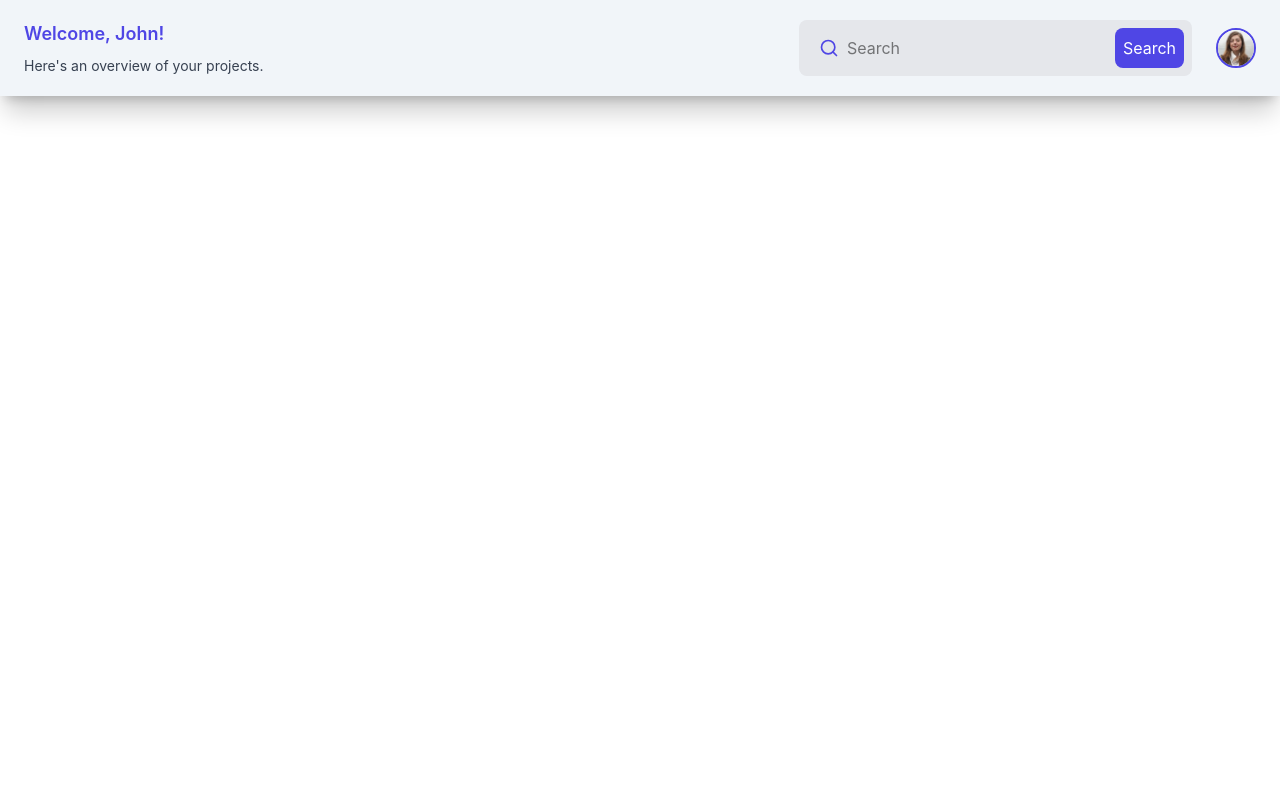
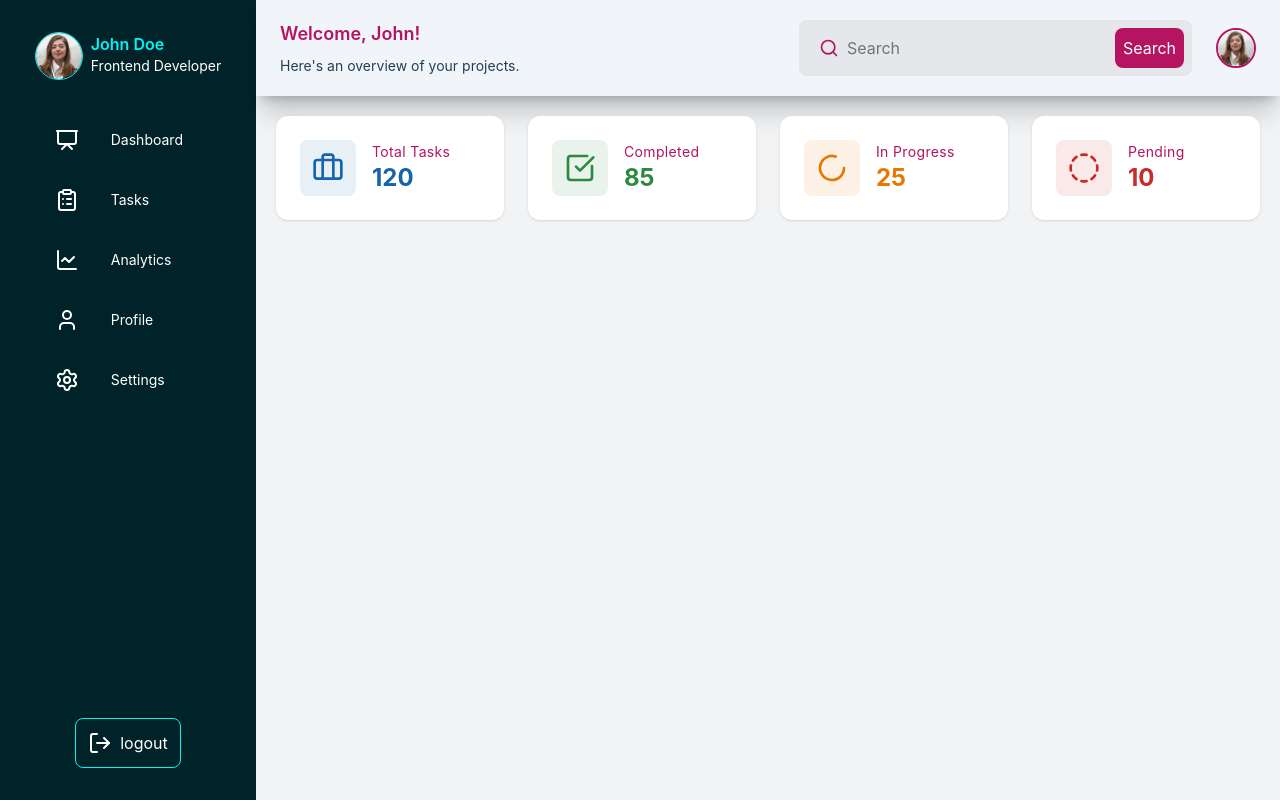
Before and after one commit to yMeeraki/React-Admin-Dashboard-with-Authentication-Data-Visualization, a React (Vite) app: page / in a window 1280 px wide. Built offline with nearby package versions, Linux system fonts and the light colour scheme.

Commit message:
feat: Build UI for statcard

```diff
--- a/index.html
+++ b/index.html
@@ -9,7 +9,7 @@
 </head>
 
 <body>
-  <div id="root" class="flex flex-row font-inter "></div>
+  <div id="root" class="flex flex-row font-inter  "></div>
   <script type="module" src="/src/main.jsx"></script>
 </body>
 
--- a/src/App.jsx
+++ b/src/App.jsx
@@ -1,13 +1,33 @@
 import SideBar from "./components/SideBar/SideBar.jsx";
+import StatsCard from "./components/StatsCard/StatsCard.jsx";
 import TopBar from "./components/TopBar/TopBar.jsx";
+import stats_datas from "../stats_data.js";
 
 function App() {
+  const allStats = stats_datas.map((stat) => {
+    return (
+      <StatsCard
+        key={stat.id}
+        title={stat.title}
+        value={stat.value}
+        icon={stat.icon}
+        color={stat.color}
+        bg={stat.bg}
+      />
+    );
+  });
+
   return (
     <>
-      {/* <SideBar /> */}
-      <main className="flex-2 bg-background">
+      <SideBar />
+      <div className="flex-2 flex flex-col bg-background">
         <TopBar />
-      </main>
+        <section>
+        <div className="grid grid-cols-1 p-5 sm:grid-cols-2 lg:grid-cols-4 gap-6">
+          {allStats}
+        </div>
+        </section>
+      </div>
     </>
   );
 }
--- a/src/components/SideBar/SideBar.jsx
+++ b/src/components/SideBar/SideBar.jsx
@@ -15,7 +15,7 @@ function SideBar() {
         <div className="flex flex-col gap-10">
           <div className="flex flex-row gap-2">
             <img
-              className="rounded-full size-12 hover:cursor-pointer"
+              className="rounded-full size-12 hover:cursor-pointer border border-accent  hover:scale-105 transition"
               src={avatar}
               alt="avatar"
             />
--- /dev/null
+++ b/src/components/StatsCard/StatsCard.jsx
@@ -0,0 +1,19 @@
+function StatsCard({ title, value, icon: Icon, color, bg }) {
+  return (
+    <>
+      <div className="bg-card p-6 rounded-xl shadow-sm flex items-center gap-4 hover:cursor-pointer">
+        <div className={`p-3 rounded-lg ${bg}`}>
+          <Icon className={`w-8 h-8 ${color}`} />
+        </div>
+        <div>
+          <h2 className="text-sm tracking-wide text-primary">
+            {title}
+          </h2>
+          <p className={`text-2xl font-bold ${color}`}>{value}</p>
+        </div>
+      </div>
+    </>
+  );
+}
+
+export default StatsCard;
--- a/src/index.css
+++ b/src/index.css
@@ -105,25 +105,71 @@ Info: #3B82F6
 Error: #EF4444
 */
 
+/*
+src/
+│
+├── components/        # Reusable UI components
+│   ├── Sidebar/
+│   │    └── Sidebar.jsx
+│   ├── Navbar/
+│   │    └── Navbar.jsx
+│   ├── StatsCard/
+│   │    └── StatsCard.jsx
+│   ├── Table/
+│   │    ├── Table.jsx
+│   │    └── TableRow.jsx
+│   ├── Charts/
+│   │    └── ChartSection.jsx
+│
+├── pages/             # Main screens (routes)
+│   ├── Dashboard/
+│   │    └── Dashboard.jsx
+│   ├── Profile/
+│   │    └── Profile.jsx
+│   ├── Login/
+│   │    └── Login.jsx
+│
+├── layout/            # App layout (wrapper)
+│   └── Layout.jsx
+│
+├── services/          # API calls
+│   └── api.js
+│
+├── hooks/             # Custom hooks
+│   └── useAuth.js
+│
+├── context/           # Global state (optional)
+│   └── AuthContext.jsx
+│
+├── data/              # Static data (for now)
+│   └── dummyData.js
+│
+├── assets/            # Images/icons
+│
+├── App.jsx            # Main app
+├── main.jsx           # Entry point
+└── index.css          # Tailwind config
+*/
+
 @theme {
-  --color-primary: #4f46e5;
-  --color-secondary: #00444e;
+  --color-primary: #b51461;
+  --color-secondary: #95b1b0;
   --color-accent: #00f4f3;
 
   /* Background Colors */
-  --color-background: #faf7ff;
+  --color-background: #f1f3f5;
   --color-card: #ffffff;
   --color-section: #f1f5f9;
 
   /* Text Colors */
-  --color-font-primary: #00232a;
-  --color-font-secondary: #374151;
+  --color-font-primary: #324b4b;
+  --color-font-secondary: #204052;
   --color-font-placeholder: #9ca3af;
 
-  --color-success: #10b981;
-  --color-warning: #f59e0b;
-  --color-info: #3b82f6;
-  --color-danger: #ef4444;
+  --color-success: #2b8a3e;
+  --color-warning: #e67700;
+  --color-info: #1864ab;
+  --color-danger: #c92a2a;
 
   --color-sidebar: #00232a;
 
--- /dev/null
+++ b/stats_data.js
@@ -0,0 +1,41 @@
+import {
+  Briefcase,
+  CircleDashed,
+  LoaderCircle,
+  SquareCheckBig,
+} from "lucide-react";
+
+export default [
+  {
+    id: 1,
+    icon: Briefcase,
+    title: "Total Tasks",
+    value: 120,
+    color: "text-info",
+    bg: "bg-info/10",
+  },
+  {
+    id: 2,
+    icon: SquareCheckBig,
+    title: "Completed",
+    value: 85,
+    color: "text-success",
+    bg: "bg-success/10",
+  },
+  {
+    id: 3,
+    icon: LoaderCircle,
+    title: "In Progress",
+    value: 25,
+    color: "text-warning",
+    bg: "bg-warning/10",
+  },
+  {
+    id: 4,
+    icon: CircleDashed,
+    title: "Pending",
+    value: 10,
+    color: "text-danger",
+    bg: "bg-danger/10",
+  },
+];
```
